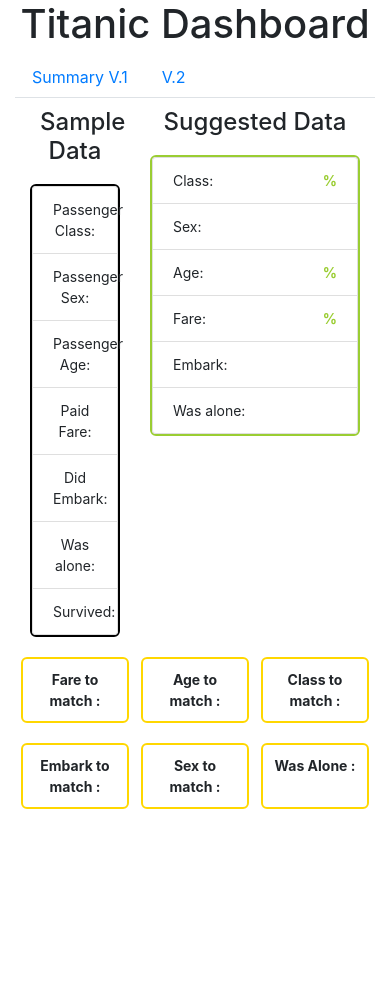
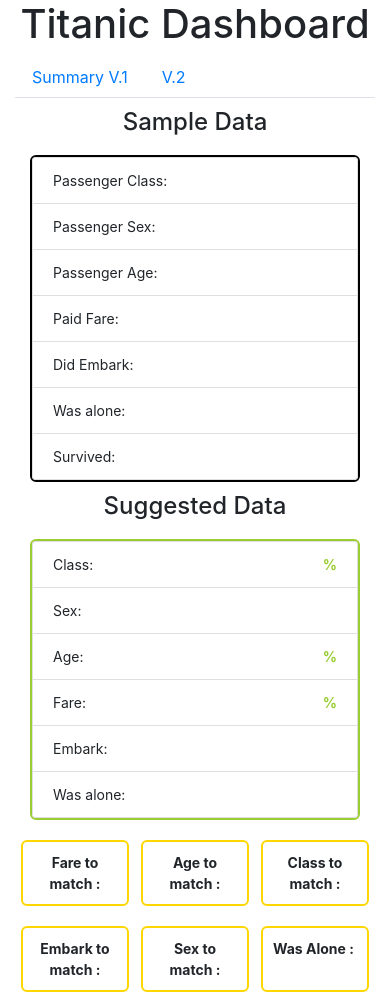
Before and after one commit to Ghidon/Deltika, a React (Create React App) app: page / in a window 390 px wide. Before the commit the page ends 844 px from the top, so only its background shows below. Built offline with nearby package versions, Linux system fonts and the light colour scheme; no server answers.

Commit message:
adjusted responsiveness

```diff
--- a/src/components/Titanic/Sample.js
+++ b/src/components/Titanic/Sample.js
@@ -101,59 +101,59 @@
     } = this.state;
     return (
       <div className="container d-flex justify-content-around flex-wrap">
-        <div className="col-4">
+        <div className="col">
           <h4>Sample Data</h4>
           <ul className="list-group list-group-horizontal-lg sampleTable">
-            <il className="list-group-item">
+            <il className="list-group-item d-flex justify-content-between">
               Passenger Class:{" "}
               <span className="tableValue">{this.state.samplePclass}</span>
             </il>
-            <il className="list-group-item">
+            <il className="list-group-item d-flex justify-content-between">
               Passenger Sex:{" "}
               <span className="tableValue">{this.state.sampleSex}</span>
             </il>
-            <il className="list-group-item">
+            <il className="list-group-item d-flex justify-content-between">
               Passenger Age:{" "}
               <span className="tableValue">{this.state.sampleAge}</span>
             </il>
-            <il className="list-group-item">
+            <il className="list-group-item d-flex justify-content-between">
               Paid Fare:{" "}
               <span className="tableValue">{this.state.sampleFare}</span>
             </il>
-            <il className="list-group-item">
+            <il className="list-group-item d-flex justify-content-between">
               Did Embark:{" "}
               <span className="tableValue">{this.state.sampleEmbarked}</span>
             </il>
-            <il className="list-group-item">
+            <il className="list-group-item d-flex justify-content-between">
               Was alone:{" "}
               <span className="tableValue">{this.state.sampleIsAlone}</span>
             </il>
-            <il className="list-group-item">
+            <il className="list-group-item d-flex justify-content-between">
               Survived:{" "}
               <span className="tableValue">{this.state.sampleSurvived}</span>
             </il>
           </ul>
         </div>
-        <div className="col-8">
+        <div className="col-md-8 col-sm-auto">
           <Explanation parentCallback={this.callbackExplanationState} />
         </div>
-        <div className="result">
+        <div className="result d-flex justify-content-between">
           Fare to match : <span className="finalValue">{toMatchFare}</span>
         </div>
-        <div className="result">
+        <div className="result d-flex justify-content-between">
           Age to match : <span className="finalValue">{toMatchAge}</span>
         </div>
-        <div className="result">
+        <div className="result d-flex justify-content-between">
           Class to match : <span className="finalValue">{toMatchClass}</span>
         </div>
-        <div className="result">
+        <div className="result d-flex justify-content-between">
           Embark to match :{" "}
           <span className="finalValue">{explanationEmbarked}</span>
         </div>
-        <div className="result">
+        <div className="result d-flex justify-content-between">
           Sex to match : <span className="finalValue">{explanationSex}</span>
         </div>
-        <div className="result">
+        <div className="result d-flex justify-content-between">
           Was Alone : <span className="finalValue">{explanationIsAlone}</span>
         </div>
       </div>
--- a/src/components/Titanic/Sample2.js
+++ b/src/components/Titanic/Sample2.js
@@ -101,7 +101,7 @@
     } = this.state;
     return (
       <div className="container d-flex justify-content-around flex-wrap">
-        <div className="col-4">
+        <div className="col">
           <h4>Sample Data</h4>
           <ul className="list-group list-group-horizontal-lg sampleTable">
             <il className="list-group-item d-flex justify-content-between">
@@ -134,10 +134,10 @@
             </il>
           </ul>
         </div>
-        <div className="col-4">
+        <div className="col">
           <Explanation parentCallback={this.callbackExplanationState} />
         </div>
-        <div className="col-4">
+        <div className="col">
           <h4>Final Goal</h4>
           <ul className="list-group list-group-horizontal-lg result2">
             <il className="list-group-item d-flex justify-content-between">
```
